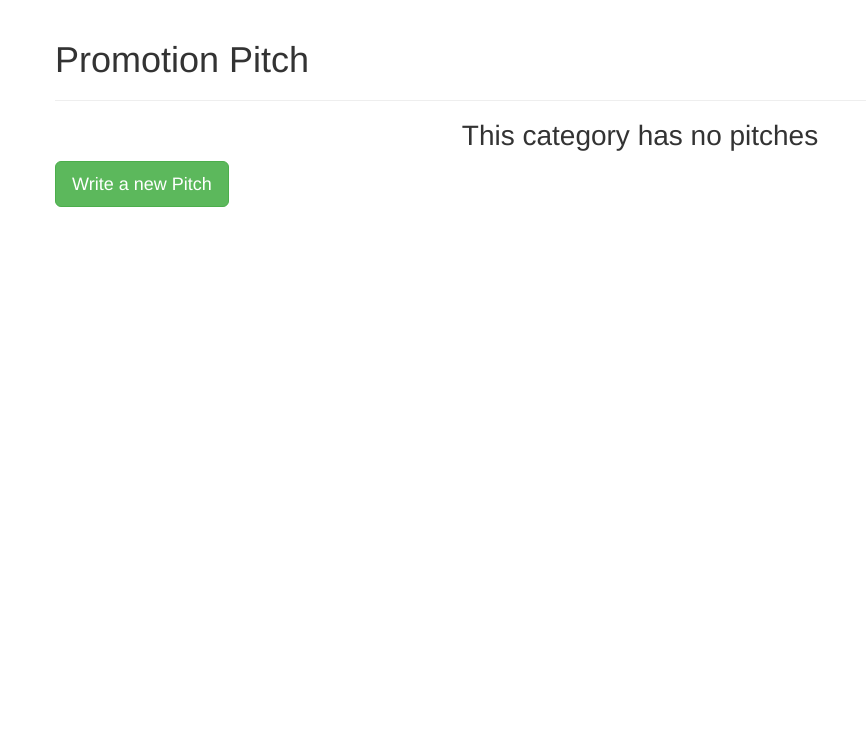
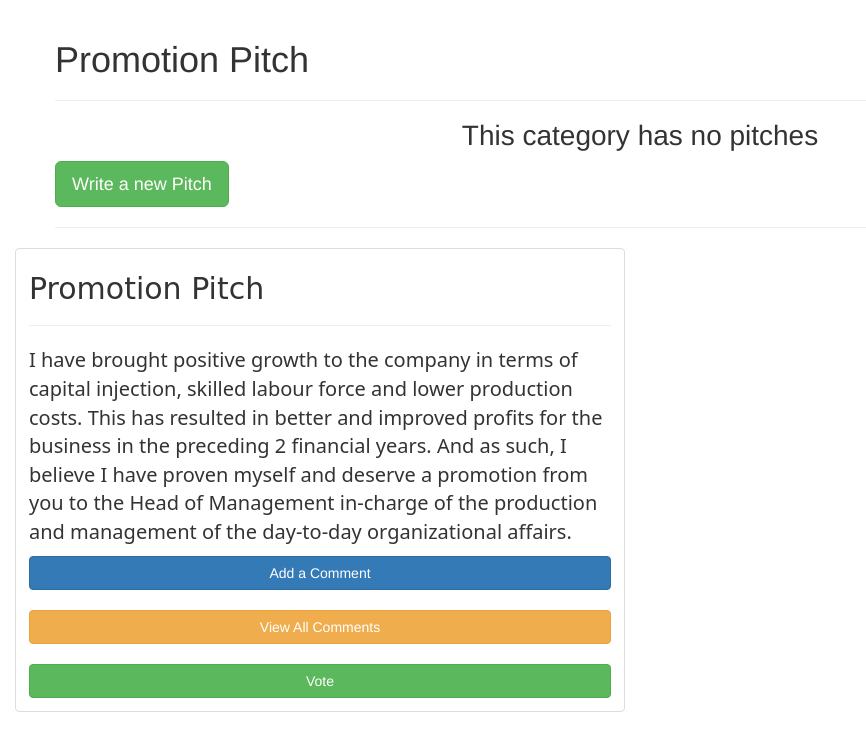
Before and after one commit to Ephraim-Kamau/pitches, a Python web app: template app/templates/promotion.html in a window 1280 px wide. Shown: the part 52-800 px from the top of the page, without its empty margins (0-866 px from the left). Run offline with Jinja, Linux system fonts and the light colour scheme; the template is opened without the code that fills it, so the values that code supplies are empty; some libraries are stand-ins or nearby versions.

Commit message:
Add content in the various pitch categories

```diff
--- a/app/templates/promotion.html
+++ b/app/templates/promotion.html
@@ -15,6 +15,23 @@
                 <h3 class ="text-center" style="font-size:200%"> This category has no pitches </h3>
                 <a class="btn btn-success btn-lg text-center"  href="">Write a new Pitch</a>
             {%endif%}
+            <hr>
+        </div>
+    </div>
+
+    <div class="col-xs-12 col-sm-6 col-md-6">
+        <div class="thumbnail">
+            <div class="caption">
+                <h4 style="font-size:30px; font-family: 'Akronim', cursive">Promotion Pitch</h4>
+                <hr>
+                <p class = "cardbody" style="font-family: system-ui; font-size:20px;">I have brought positive growth to the company in terms of capital injection, skilled
+                labour force and lower production costs. This has resulted in better and improved profits for the business in the preceding 2 financial years. And as such, I believe
+                I have proven myself and deserve a promotion from you to the Head of Management in-charge of the production and management of the day-to-day organizational
+                affairs. </p>
+                <a href="" class="btn btn-primary center-block" role="button">Add a Comment</a><br>
+                <a href="" class="btn btn-warning center-block" role="button">View All Comments</a><br>
+                <a href="" class="btn btn-success center-block" role="button">Vote</a>
+            </div>
         </div>
     </div>
 
```
Also changed, not shown: app/templates/index.html (+8 -8 lines), app/templates/interview.html (+16 -0 lines), app/templates/pickUpLines.html (+15 -0 lines), app/templates/product.html (+15 -0 lines).
